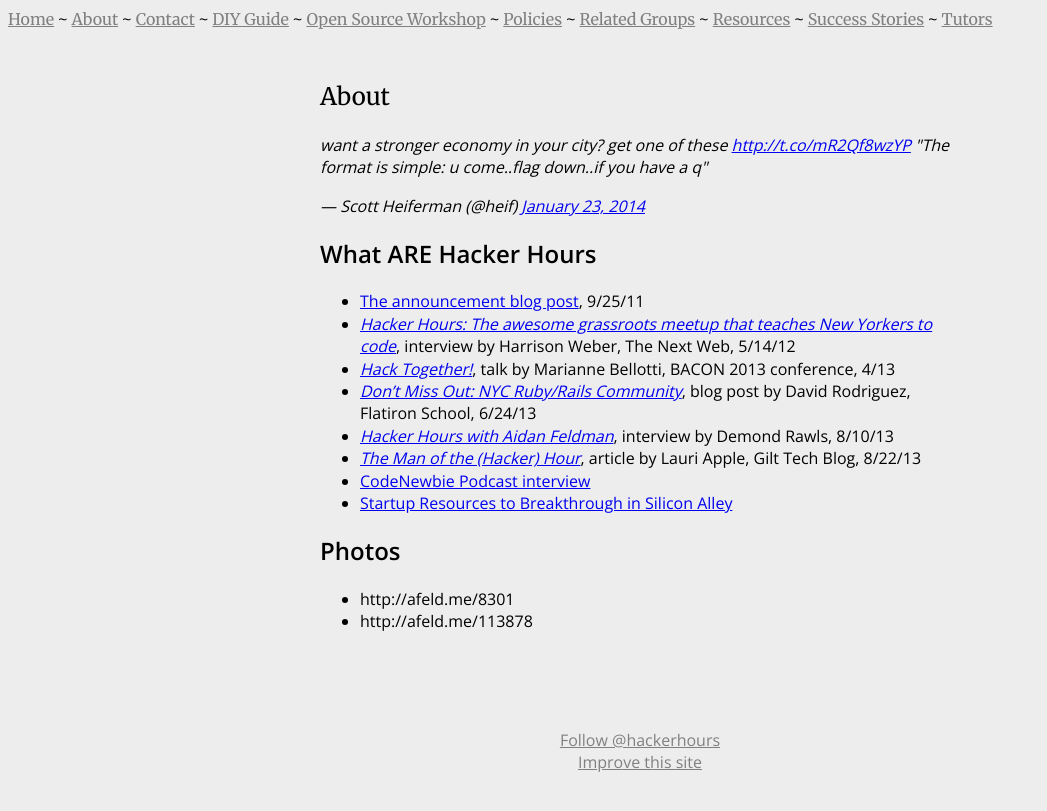
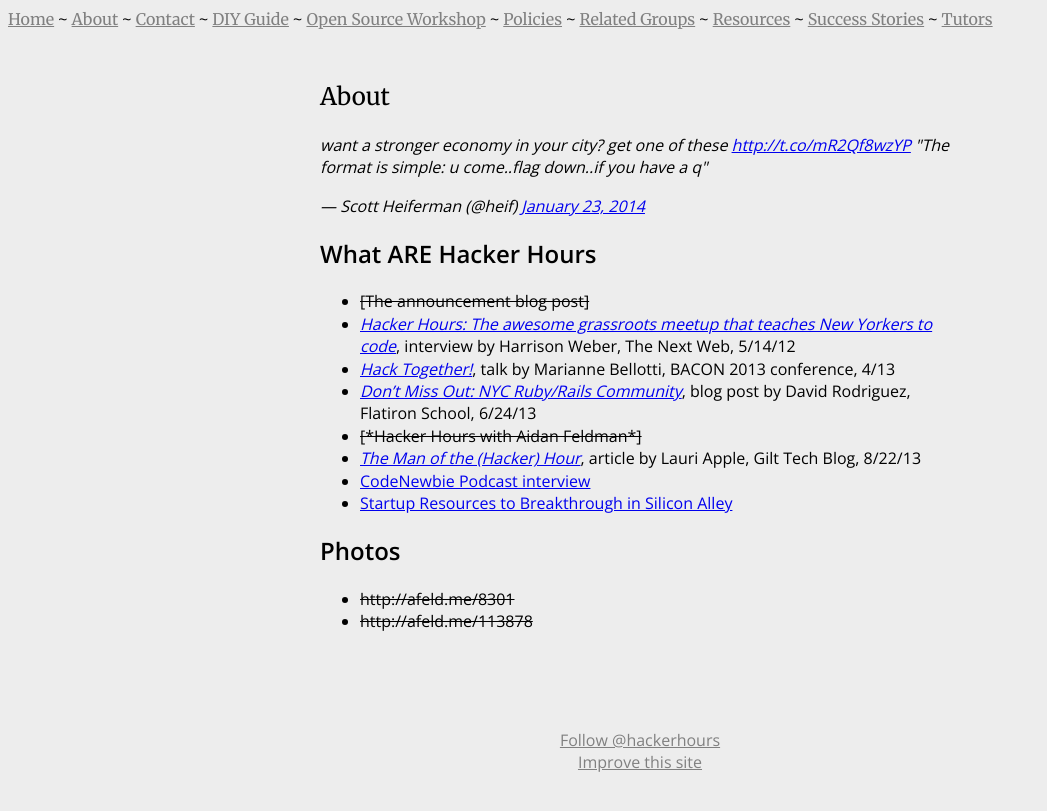
Before and after one commit to HackerHours/hackerhours.org, a Jekyll site: the page built from about.md, in a window 1280 px wide. Shown: the top 811 px of the page, without its empty margins (0-1047 px from the left). Built offline with Jekyll 4.4.1, drawn with Linux system fonts in a browser that asks for light colours; comment, search, counter and statistics services are not loaded.

Commit message:
remove broken links on about page. add strikethrough to text.

```diff
--- a/about.md
+++ b/about.md
@@ -7,16 +7,16 @@ title: About
 
 ## What ARE Hacker Hours
 
-* [The announcement blog post](http://afeld.me/7132), 9/25/11
+* <s>[The announcement blog post]</s>
 * [*Hacker Hours: The awesome grassroots meetup that teaches New Yorkers to code*](http://thenextweb.com/dd/2012/05/14/hacker-hours-the-awesome-grassroots-meetup-that-teaches-new-yorkers-to-code/), interview by Harrison Weber, The Next Web, 5/14/12
 * [*Hack Together!*](http://devslovebacon.com/conferences/bacon-2013/talks/hack-together), talk by Marianne Bellotti, BACON 2013 conference, 4/13
 * [*Don't Miss Out: NYC Ruby/Rails Community*](http://blog.flatironschool.com/post/53767514908/dont-miss-out-nyc-ruby-rails-community), blog post by David Rodriguez, Flatiron School, 6/24/13
-* [*Hacker Hours with Aidan Feldman*](http://desmondrawls.com/2013/08/10/hacker-hours-with-aidan-feldman/), interview by Demond Rawls, 8/10/13
+* <s>[*Hacker Hours with Aidan Feldman*]</s>
 * [*The Man of the (Hacker) Hour*](http://tech.gilt.com/post/59016326319/the-man-of-the-hacker-hour), article by Lauri Apple, Gilt Tech Blog, 8/22/13
 * [CodeNewbie Podcast interview](http://www.codenewbie.org/podcast/hacker-hours)
 * [Startup Resources to Breakthrough in Silicon Alley](https://medium.com/@Usspire/startup-resources-to-breakthrough-in-silicon-alley-part-1-events-meetups-864d408d987e)
 
 ## Photos
 
-* http://afeld.me/8301
-* http://afeld.me/113878
+* <s>http://afeld.me/8301</s>
+* <s>http://afeld.me/113878</s>
```
